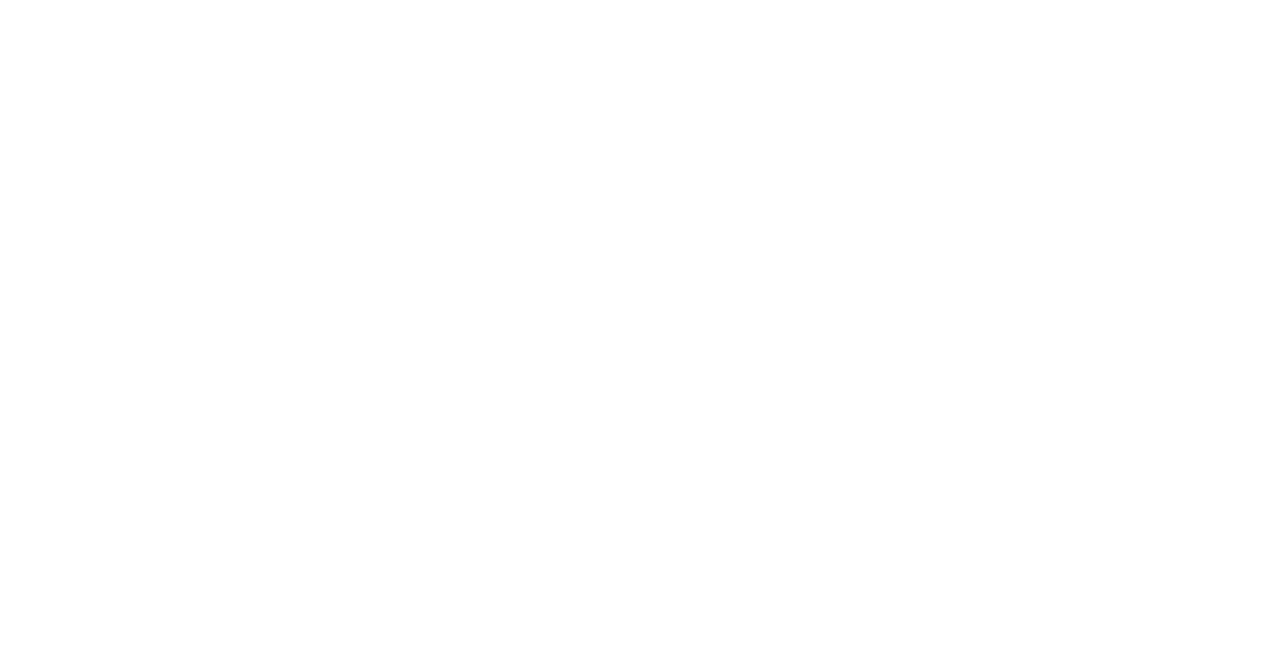
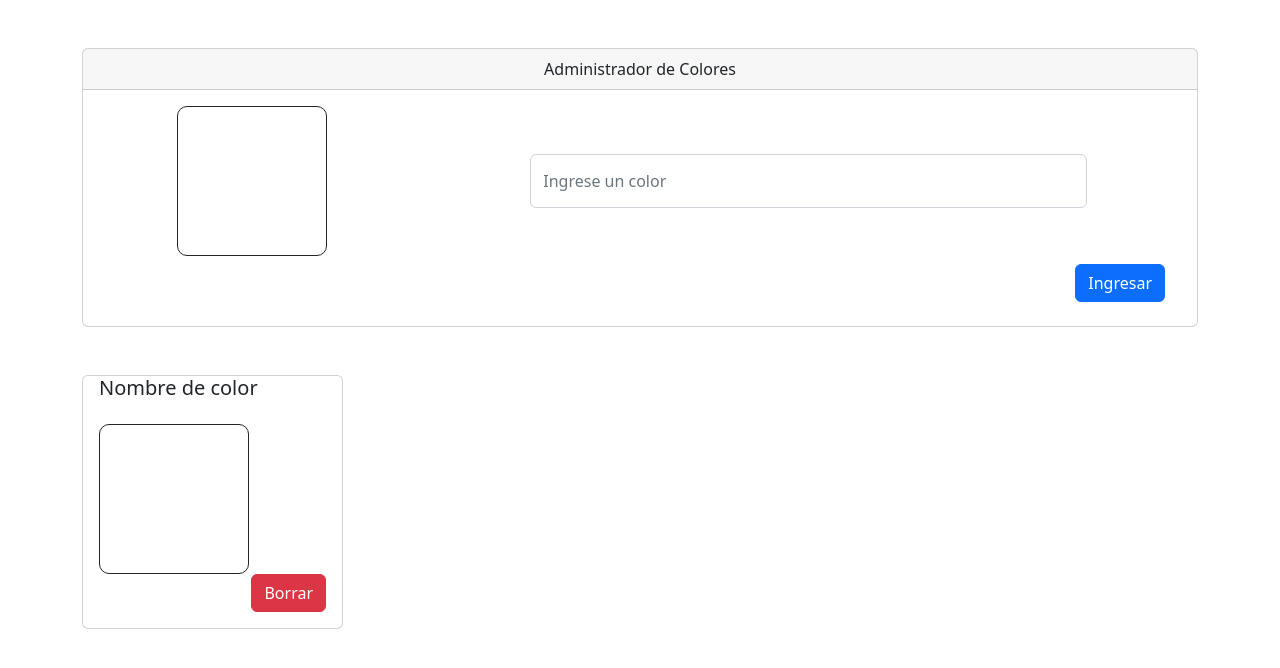
Before and after one commit to Alvaro-Gendo/ReactTP1EJ6, a React (Create React App) app: page / in a window 1280 px wide. Shown: the top 668 px of the page. Built offline with nearby package versions, Linux system fonts and the light colour scheme.

Commit message:
maquetado de cards y form

```diff
--- a/package.json
+++ b/package.json
@@ -6,7 +6,9 @@
     "@testing-library/jest-dom": "^5.16.5",
     "@testing-library/react": "^13.4.0",
     "@testing-library/user-event": "^13.5.0",
+    "bootstrap": "^5.2.1",
     "react": "^18.2.0",
+    "react-bootstrap": "^2.5.0",
     "react-dom": "^18.2.0",
     "react-scripts": "5.0.1",
     "web-vitals": "^2.1.4"
--- a/public/index.html
+++ b/public/index.html
@@ -26,7 +26,7 @@
       work correctly both with client-side routing and a non-root public URL.
       Learn how to configure a non-root public URL by running `npm run build`.
     -->
-    <title>React App</title>
+    <title>Colores</title>
   </head>
   <body>
     <noscript>You need to enable JavaScript to run this app.</noscript>
--- a/src/App.jsx
+++ b/src/App.jsx
@@ -1,8 +1,15 @@
+import { Container } from "react-bootstrap";
+import "bootstrap/dist/css/bootstrap.min.css"
+import Formulario from "./components/Formulario";
+import Colores from "./components/Colores";
+import "./style.css"
 
 function App() {
   return (
-    <div className="App">
-    </div>
+    <Container className="App mt-5">
+      <Formulario/>
+      <Colores/>
+    </Container>
   );
 }
 
--- /dev/null
+++ b/src/components/Colores.jsx
@@ -0,0 +1,22 @@
+import React from "react";
+import { Card, Button, Row, Col } from "react-bootstrap";
+
+const Colores = () => {
+  return (
+      <Row className="d-flex mt-5">
+        <Col sm={12} md={6} lg={3}>
+          <Card>
+            <Card.Title className="mx-3">Nombre de color</Card.Title>
+            <Card.Body>
+              <div className="color"></div>
+              <div className="d-flex justify-content-end">
+                <Button variant="danger">Borrar</Button>
+              </div>
+            </Card.Body>
+          </Card>
+        </Col>
+      </Row>
+  );
+};
+
+export default Colores;
--- /dev/null
+++ b/src/components/Formulario.jsx
@@ -0,0 +1,36 @@
+import React from "react";
+import { Button, Card, Col, Form, Row } from "react-bootstrap";
+
+const Formulario = () => {
+  return (
+    <Card>
+      <Card.Header className="text-center">
+        Administrador de Colores
+      </Card.Header>
+      <Row>
+        <Form className="m-3">
+          <Col>
+            <Form.Group className="d-flex justify-content-around">
+              <Card className="color"></Card>
+              <Form.Control
+                required
+                type="text"
+                placeholder="Ingrese un color"
+                className="m-5 w-50"
+                minLength={4}
+                maxLength={10}
+              ></Form.Control>
+            </Form.Group>
+          </Col>
+        <Col className="d-flex justify-content-end">
+          <Button className="mx-5 my-2" type="submit">
+            Ingresar
+          </Button>
+        </Col>
+        </Form>
+      </Row>
+    </Card>
+  );
+};
+
+export default Formulario;
--- /dev/null
+++ b/src/style.css
@@ -0,0 +1,6 @@
+.color{
+    width: 150px;
+    height: 150px;
+    border: 1px solid;
+    border-radius: 10px;
+}
```
Also changed, not shown: 1 other file (tests, documents, lock files or other folders).
